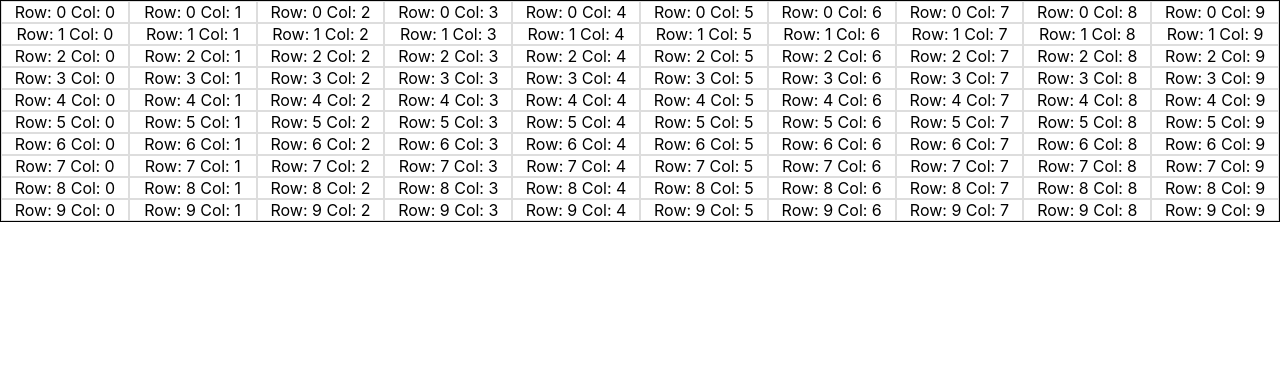
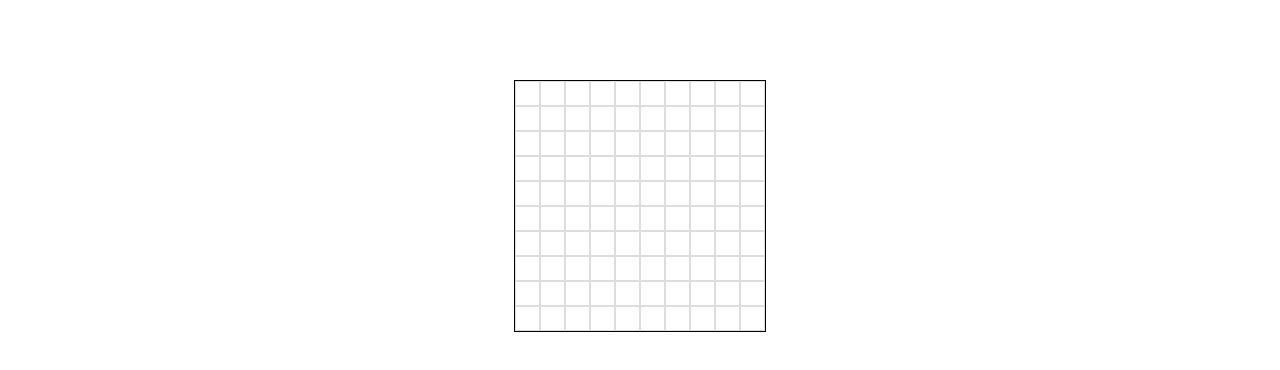
Before and after one commit to andrewphm/pathfinding, a React (Create React App) app: page / in a window 1280 px wide. Shown: the top 370 px of the page. Built offline with nearby package versions, Linux system fonts and the light colour scheme.

Commit message:
Fix grid width/height to fit conent

```diff
--- a/src/components/Grid.js
+++ b/src/components/Grid.js
@@ -27,9 +27,10 @@ const Grid = () => {
     <div id="container">
       {grid.map((e, index) => {
         return (
-          <div key={index} className={`grid-item row-${e[0]} col-${e[1]}`}>
-            Row: {e[0]} Col: {e[1]}
-          </div>
+          <div
+            key={index}
+            className={`grid-item row-${e[0]} col-${e[1]}`}
+          ></div>
         );
       })}
     </div>
--- a/src/index.css
+++ b/src/index.css
@@ -1,6 +1,10 @@
 :root {
   --grid-rows: 1;
   --grid-columns: 1;
+}
+
+* {
+  box-sizing: border-box;
 }
 
 body {
@@ -18,13 +22,17 @@ code {
 }
 
 #container {
+  margin: 5rem auto;
   display: grid;
   grid-template-rows: repeat(var(--grid-rows), 1fr);
   grid-template-columns: repeat(var(--grid-columns), 1fr);
   border: 1px solid black;
+  width: fit-content;
+  height: fit-content;
 }
 
 .grid-item {
   border: 1px solid #ddd;
-  text-align: center;
+  height: 25px;
+  width: 25px;
 }
```
